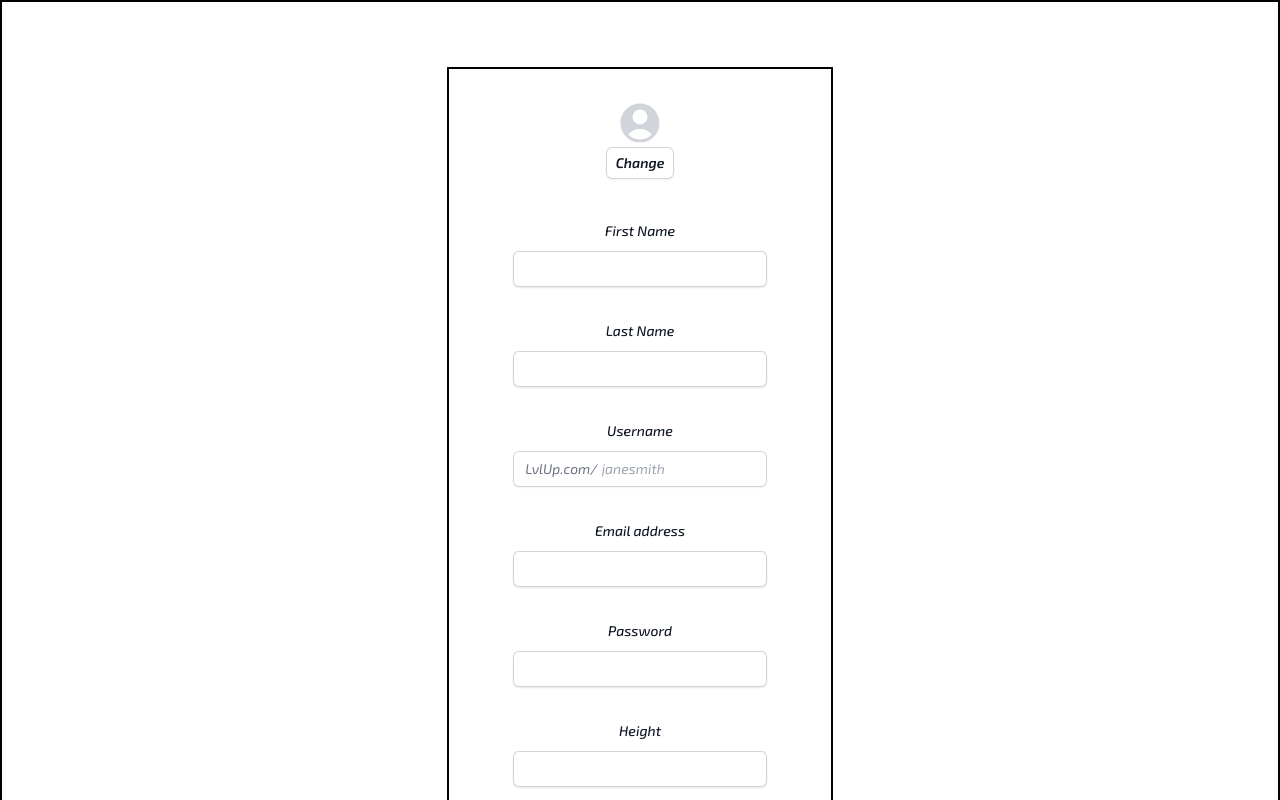
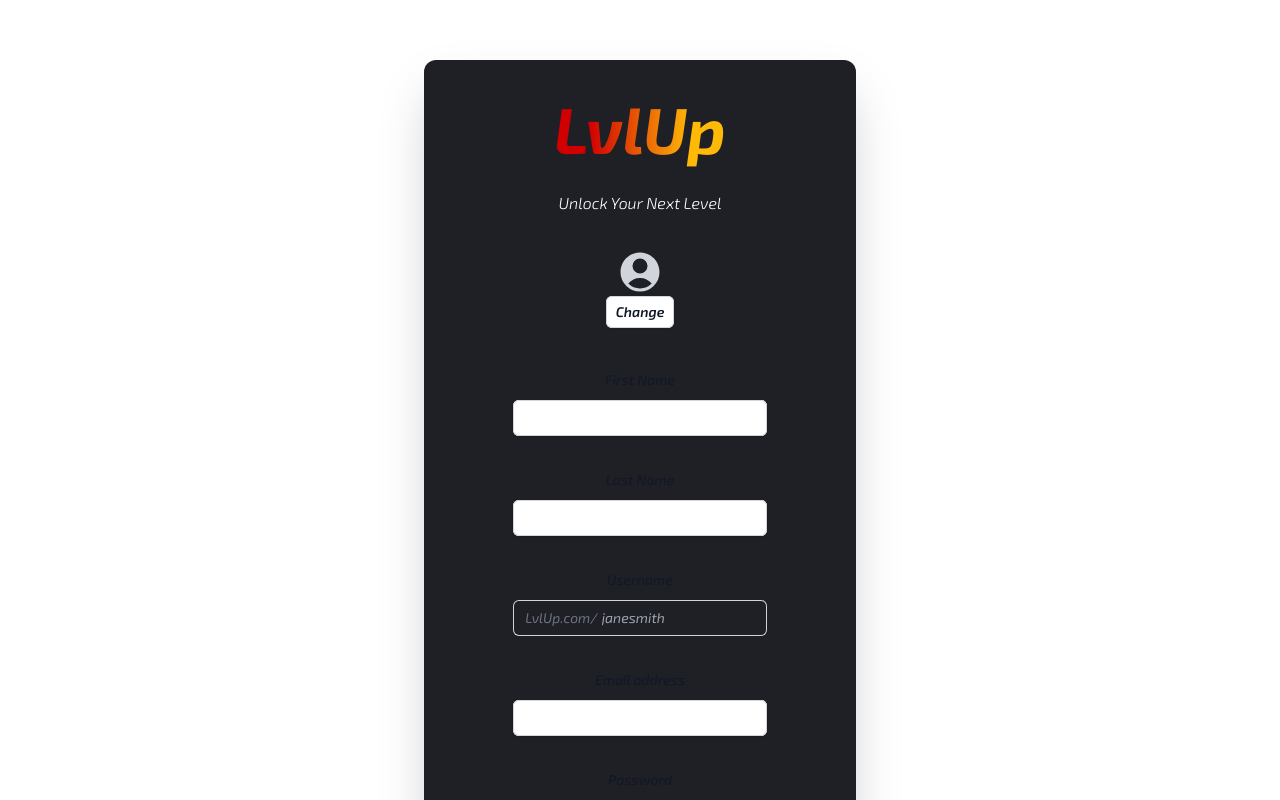
Before and after one commit to Mago223/LvlUp, a React (Vite) app in the folder client/: page /register in a window 1280 px wide. Shown: the top 800 px of the page. Built offline with nearby package versions, Linux system fonts and the light colour scheme.

Commit message:
changed card color and fixed spacing

```diff
--- a/client/src/pages/Registration.css
+++ b/client/src/pages/Registration.css
@@ -1,9 +1,7 @@
 .form {
-  border: 2px solid black;
   display: flex;
   justify-content: center;
-  margin: auto;
-  padding: 15px 0;
+  padding: 10px 0;
 }
 
 .form label {
@@ -12,9 +10,33 @@
   margin-bottom: 8px;
 }
 
-.formCard {
-  border: 2px solid black;
-  padding: 30px 5vw;
+#formCard {
+  padding: 20px 7vw;
   margin-top: 50px;
   margin-bottom: 50px;
 }
+
+#registerTitle {
+  font-size: 65px;
+  font-weight: bold;
+  background-image: linear-gradient(
+    to right,
+    #d00000 30%,
+    #e85d04 50%,
+    #ffba08 70%
+  );
+  background-clip: text;
+  -webkit-text-fill-color: transparent;
+  text-align: center;
+}
+#registerSubheading {
+  text-align: center;
+  margin-bottom: 30px;
+}
+
+.form p {
+  color: white;
+  font-weight: 300;
+  line-height: 1px;
+  padding-bottom: 15px;
+}
--- a/client/src/pages/Registration.jsx
+++ b/client/src/pages/Registration.jsx
@@ -4,7 +4,12 @@ import "./Registration.css";
 export default function Registration() {
   return (
     <div className="form">
-      <div className="formCard">
+      <div
+        id="formCard"
+        className="bg-[#1F2025] text-[#181028] p-20 space-y-6 shadow-2xl rounded-xl max-w-full"
+      >
+        <h1 id="registerTitle">LvlUp</h1>
+        <p id="registerSubheading">Unlock Your Next Level</p>
         <form>
           {/** Profile Picture section */}
           <div className=" flex flex-col items-center gap-y-8 sm:flex sm:items-center sm:justify-center">
```
